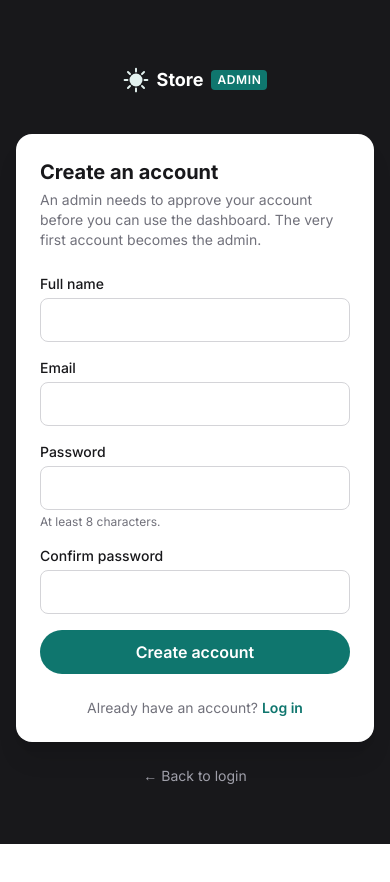
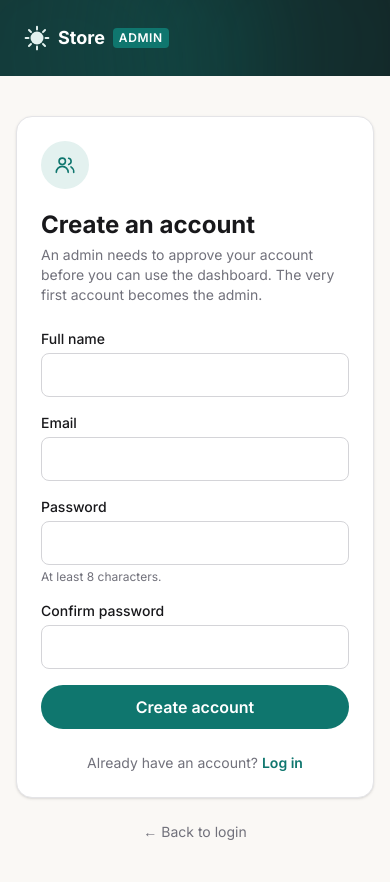
Before and after one commit to athenkosi-nomavila/store, a Laravel app: page /admin/register in a window 390 px wide. Before the commit the page ends 844 px from the top, so only its background shows below. Run offline with Laravel 12, Linux system fonts and the light colour scheme; style sheets or scripts are compiled from the project's sources.

Commit message:
Give the admin login and sign-up pages a split-screen design
A dark brand panel with product pictures and what the admin can do sits
beside the form on large screens; phones get a slim brand bar.

Co-Authored-By: Claude Opus 5.5 (1M context) <noreply@anthropic.com>
Claude-Session: https://claude.ai/code/session_01Arh2H1rNcEfXu8XeTbBCxf

```diff
--- a/resources/views/admin/auth/login.blade.php
+++ b/resources/views/admin/auth/login.blade.php
@@ -3,8 +3,9 @@
 @section('title', 'Log in')
 
 @section('content')
-    <h1 class="text-xl font-bold">Log in to the admin</h1>
-    <p class="mt-1 text-sm text-zinc-500">For store administrators only.</p>
+    <span class="flex h-12 w-12 items-center justify-center rounded-full bg-brand-50 text-brand-600"><x-icon name="lock" size="22" /></span>
+    <h1 class="mt-5 text-2xl font-bold">Welcome back</h1>
+    <p class="mt-1 text-sm text-zinc-500">Log in to the {{ config('app.name') }} admin. For store administrators only.</p>
 
     <form method="POST" action="{{ route('admin.login') }}" class="mt-6 space-y-4">
         @csrf
--- a/resources/views/admin/auth/register.blade.php
+++ b/resources/views/admin/auth/register.blade.php
@@ -3,11 +3,12 @@
 @section('title', 'Create an account')
 
 @section('back')
-    <a href="{{ route('admin.login') }}" class="hover:text-white">&larr; Back to login</a>
+    <a href="{{ route('admin.login') }}" class="hover:text-zinc-900">&larr; Back to login</a>
 @endsection
 
 @section('content')
-    <h1 class="text-xl font-bold">Create an account</h1>
+    <span class="flex h-12 w-12 items-center justify-center rounded-full bg-brand-50 text-brand-600"><x-icon name="users" size="22" /></span>
+    <h1 class="mt-5 text-2xl font-bold">Create an account</h1>
     <p class="mt-1 text-sm text-zinc-500">An admin needs to approve your account before you can use the dashboard. The very first account becomes the admin.</p>
 
     <form method="POST" action="{{ route('admin.register') }}" class="mt-6 space-y-4">
--- a/resources/views/layouts/admin-guest.blade.php
+++ b/resources/views/layouts/admin-guest.blade.php
@@ -11,12 +11,49 @@
     <link rel="stylesheet" href="https://fonts.googleapis.com/css2?family=Inter:wght@400;500;600;700&display=swap">
     @vite('resources/css/app.css')
 </head>
-{{-- Admin pages for signed-out visitors (the login screen). --}}
-<body class="flex min-h-screen flex-col items-center justify-center bg-zinc-900 px-4 py-10 font-sans text-zinc-900 antialiased">
-    <main class="w-full max-w-sm">
-        <div class="mb-8 flex justify-center text-zinc-300"><x-admin.brand /></div>
+{{-- Admin pages for signed-out visitors: login and sign-up. --}}
+<body class="min-h-screen bg-cream font-sans text-zinc-900 antialiased lg:grid lg:grid-cols-2">
+    {{-- Brand panel: a full column on large screens, a slim bar on phones. --}}
+    <aside class="relative overflow-hidden bg-zinc-900 text-zinc-300">
+        <div class="absolute -left-32 -top-32 h-96 w-96 rounded-full bg-brand-600/40 blur-3xl" aria-hidden="true"></div>
+        <div class="absolute -bottom-40 -right-24 h-96 w-96 rounded-full bg-brand-700/30 blur-3xl" aria-hidden="true"></div>
 
-        <div class="rounded-2xl bg-white p-6 shadow-xl sm:p-8">
+        <div class="relative flex h-full flex-col px-6 py-4 lg:px-12 lg:py-10">
+            <x-admin.brand />
+
+            <div class="hidden flex-1 flex-col justify-center py-12 lg:flex">
+                <div class="mb-10 flex items-end gap-4" aria-hidden="true">
+                    @foreach ([['headphones', '-rotate-6 h-32 w-32'], ['watch', 'h-40 w-40'], ['lamp', 'rotate-6 h-32 w-32']] as [$image, $classes])
+                        <div class="{{ $classes }} shrink-0 overflow-hidden rounded-2xl shadow-2xl ring-4 ring-white/10">
+                            <img src="{{ asset("images/products/{$image}.jpg") }}" alt="" class="h-full w-full object-cover">
+                        </div>
+                    @endforeach
+                </div>
+
+                <h2 class="max-w-md text-4xl font-bold leading-tight text-white">Everything your store needs, in one place.</h2>
+                <p class="mt-4 max-w-md text-zinc-400">Add products, keep stock up to date and see how the store is doing. Changes show on the shop straight away.</p>
+
+                <ul class="mt-8 space-y-4">
+                    @foreach ([
+                        ['box', 'Manage products, prices and stock'],
+                        ['grid', 'Live numbers on your dashboard'],
+                        ['users', 'Approve who gets access'],
+                    ] as [$icon, $text])
+                        <li class="flex items-center gap-3">
+                            <span class="flex h-10 w-10 items-center justify-center rounded-full bg-white/10 text-brand-50"><x-icon :name="$icon" size="18" /></span>
+                            <span class="text-zinc-200">{{ $text }}</span>
+                        </li>
+                    @endforeach
+                </ul>
+            </div>
+
+            <p class="hidden text-sm text-zinc-500 lg:block">&copy; {{ now()->year }} {{ config('app.name') }}</p>
+        </div>
+    </aside>
+
+    <main class="flex items-center justify-center px-4 py-10 sm:px-6 lg:py-16">
+        <div class="w-full max-w-md">
+            <div class="rounded-2xl border border-zinc-200 bg-white p-6 shadow-sm sm:p-10">
                 @if (session('status'))
                     <p class="mb-6 rounded-lg bg-brand-50 px-4 py-3 text-sm text-brand-700" role="status">{{ session('status') }}</p>
                 @endif
@@ -33,8 +70,9 @@
             </div>
 
             @hasSection('back')
-            <p class="mt-6 text-center text-sm text-zinc-400">@yield('back')</p>
+                <p class="mt-6 text-center text-sm text-zinc-500">@yield('back')</p>
             @endif
+        </div>
     </main>
 </body>
 </html>
```
Also changed, not shown: tests/Feature/AdminScreensTest.php (+1 -1 lines). Lines whose indentation alone changed are shown as unchanged.
